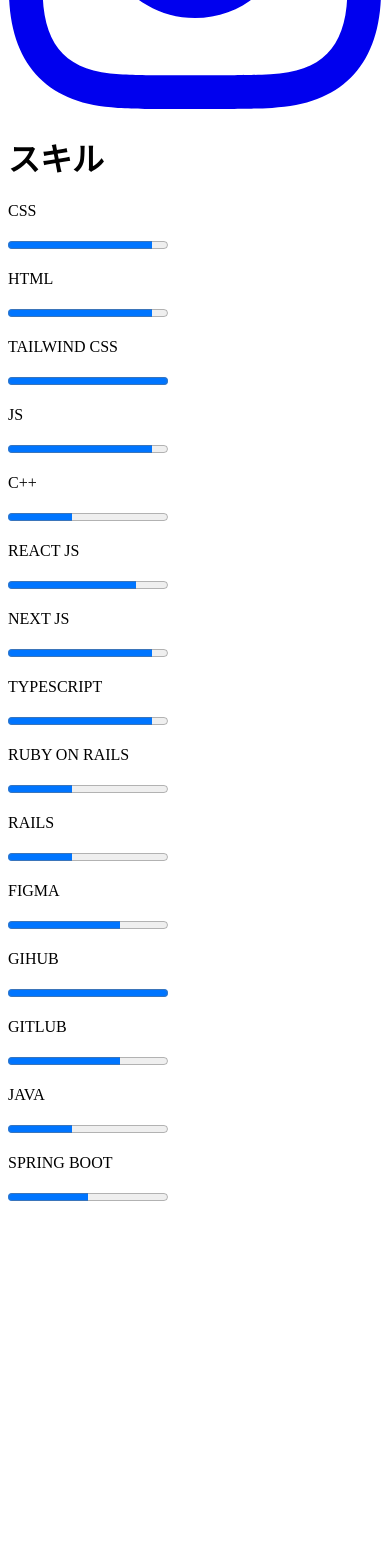
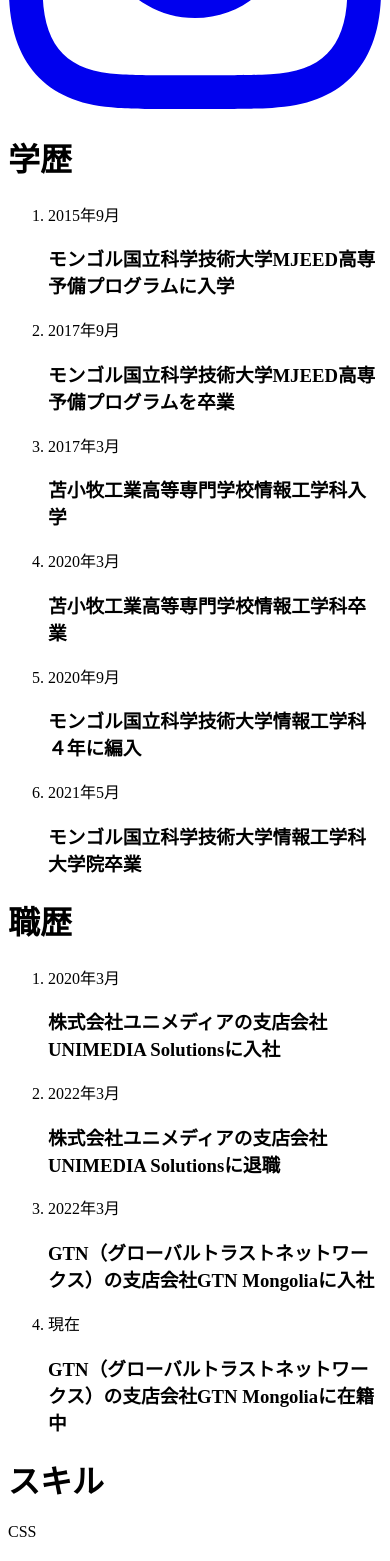
Before and after one commit to moogiikat/portfolio, a Next.js app in the folder portfolio/: page / in a window 390 px wide. Shown: the part 2060-3621 px from the top of the page. Before the commit the page ends 3274 px from the top, so only its background shows below. Built offline with nearby package versions, Linux system fonts and the light colour scheme.

Commit message:
add work history

```diff
--- a/portfolio/src/app/page.tsx
+++ b/portfolio/src/app/page.tsx
@@ -3,6 +3,7 @@
 
 //
 import { FBLogo, InstaLogo } from "lib/assets/socials";
+import { tableData, skills, studyHistory, jobHistory } from "lib/data";
 import { classNames } from "lib/utils";
 
 export default function Home() {
@@ -51,6 +52,46 @@
             </div>
           </div>
         </div>
+        <div
+          className={classNames("grid gap-y-5", "lg:grid-cols-2 lg:gap-x-10")}
+        >
+          <div className="flex flex-col gap-y-5">
+            <h1 className="text-2xl text-white">学歴</h1>
+            <ol className="relative border-l border-gray-200 dark:border-gray-700">
+              {studyHistory.map((item) => {
+                return (
+                  <li className="mb-10 ml-4">
+                    <div className="absolute w-3 h-3 bg-gray-200 rounded-full mt-1.5 -left-1.5 border border-white dark:border-gray-900 dark:bg-gray-700"></div>
+                    <time className="mb-1 text-sm font-normal leading-none text-gray-400 dark:text-gray-500">
+                      {item.date}
+                    </time>
+                    <h3 className="text-lg font-semibold text-gray-900 dark:text-white">
+                      {item.label}
+                    </h3>
+                  </li>
+                );
+              })}
+            </ol>
+          </div>
+          <div className="flex flex-col gap-y-5">
+            <h1 className="text-2xl text-white">職歴</h1>
+            <ol className="relative border-l border-gray-200 dark:border-gray-700">
+              {jobHistory.map((item) => {
+                return (
+                  <li className="mb-10 ml-4">
+                    <div className="absolute w-3 h-3 bg-gray-200 rounded-full mt-1.5 -left-1.5 border border-white dark:border-gray-900 dark:bg-gray-700"></div>
+                    <time className="mb-1 text-sm font-normal leading-none text-gray-400 dark:text-gray-500">
+                      {item.date}
+                    </time>
+                    <h3 className="text-lg font-semibold text-gray-900 dark:text-white">
+                      {item.label}
+                    </h3>
+                  </li>
+                );
+              })}
+            </ol>
+          </div>
+        </div>
         <div className="flex flex-col gap-y-5 text-white">
           <h1 className="text-2xl">スキル</h1>
           <div
@@ -74,33 +115,3 @@
     </div>
   );
 }
-
-const tableData = [
-  { label: "名前", value: "ビャンバジャブ ムンフエルデネ" },
-  { label: "メール", value: "monkhoo1997ts@gmail.com" },
-  { label: "電話番号", value: "+97691118058" },
-  { label: "誕生日", value: "1997年11月14日" },
-  { label: "国籍", value: "モンゴル" },
-  {
-    label: "趣味",
-    value: "バスケットボール、チェス、旅行、写真撮影、コーディング",
-  },
-];
-
-const skills = [
-  { label: "CSS", value: "90" },
-  { label: "HTML", value: "90" },
-  { label: "TAILWIND CSS", value: "100" },
-  { label: "JS", value: "90" },
-  { label: "C++", value: "40" },
-  { label: "REACT JS", value: "80" },
-  { label: "NEXT JS", value: "90" },
-  { label: "TYPESCRIPT", value: "90" },
-  { label: "RUBY ON RAILS", value: "40" },
-  { label: "RAILS", value: "40" },
-  { label: "FIGMA", value: "70" },
-  { label: "GIHUB", value: "100" },
-  { label: "GITLUB", value: "70" },
-  { label: "JAVA", value: "40" },
-  { label: "SPRING BOOT", value: "50" },
-];
--- /dev/null
+++ b/portfolio/src/lib/data/index.ts
@@ -0,0 +1 @@
+export { tableData, skills, studyHistory, jobHistory } from "./portfolio_data";
--- /dev/null
+++ b/portfolio/src/lib/data/portfolio_data.tsx
@@ -0,0 +1,77 @@
+export const tableData = [
+  { label: "名前", value: "ビャンバジャブ ムンフエルデネ" },
+  { label: "メール", value: "monkhoo1997ts@gmail.com" },
+  { label: "電話番号", value: "+97691118058" },
+  { label: "誕生日", value: "1997年11月14日" },
+  { label: "国籍", value: "モンゴル" },
+  {
+    label: "趣味",
+    value: "バスケットボール、チェス、旅行、写真撮影、コーディング",
+  },
+];
+
+export const skills = [
+  { label: "CSS", value: "90" },
+  { label: "HTML", value: "90" },
+  { label: "TAILWIND CSS", value: "100" },
+  { label: "JS", value: "90" },
+  { label: "C++", value: "40" },
+  { label: "REACT JS", value: "80" },
+  { label: "NEXT JS", value: "90" },
+  { label: "TYPESCRIPT", value: "90" },
+  { label: "RUBY ON RAILS", value: "40" },
+  { label: "RAILS", value: "40" },
+  { label: "FIGMA", value: "70" },
+  { label: "GIHUB", value: "100" },
+  { label: "GITLUB", value: "70" },
+  { label: "JAVA", value: "40" },
+  { label: "SPRING BOOT", value: "50" },
+];
+
+export const studyHistory = [
+  {
+    label: "モンゴル国立科学技術大学MJEED高専予備プログラムに入学",
+    date: "2015年9月",
+  },
+  {
+    label: "モンゴル国立科学技術大学MJEED高専予備プログラムを卒業",
+    date: "2017年9月",
+  },
+  {
+    label: "苫小牧工業高等専門学校情報工学科入学",
+    date: "2017年3月",
+  },
+  {
+    label: "苫小牧工業高等専門学校情報工学科卒業",
+    date: "2020年3月",
+  },
+  {
+    label: "モンゴル国立科学技術大学情報工学科４年に編入",
+    date: "2020年9月",
+  },
+  {
+    label: "モンゴル国立科学技術大学情報工学科大学院卒業",
+    date: "2021年5月",
+  },
+];
+
+export const jobHistory = [
+  {
+    label: "株式会社ユニメディアの支店会社UNIMEDIA Solutionsに入社",
+    date: "2020年3月",
+  },
+  {
+    label: "株式会社ユニメディアの支店会社UNIMEDIA Solutionsに退職",
+    date: "2022年3月",
+  },
+  {
+    label:
+      "GTN（グローバルトラストネットワークス）の支店会社GTN Mongoliaに入社",
+    date: "2022年3月",
+  },
+  {
+    label:
+      "GTN（グローバルトラストネットワークス）の支店会社GTN Mongoliaに在籍中",
+    date: "現在",
+  },
+];
```
